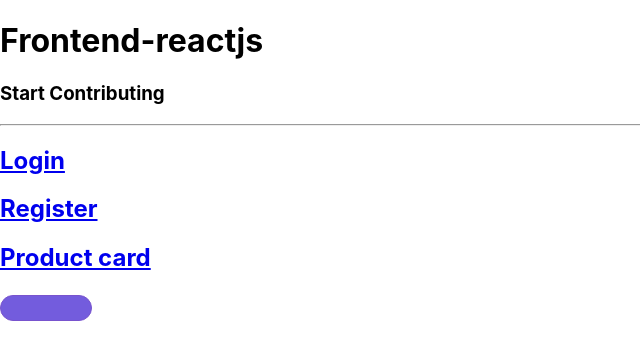
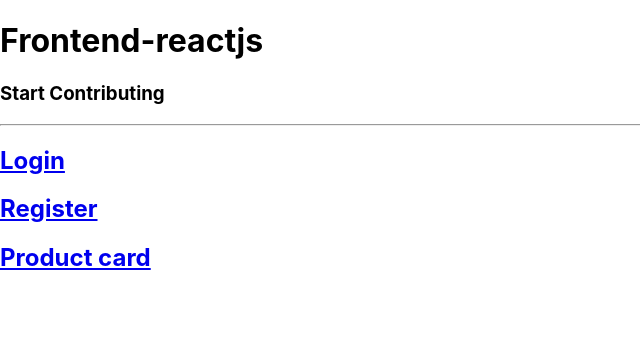
Before and after one commit to Dezenix/frontend-reactjs, a React (Create React App) app in the folder example/: page / in a window 1280 px wide. Shown: the top 360 px of the page, without its empty margins (0-640 px from the left). Built offline with nearby package versions, Linux system fonts and the light colour scheme.

Commit message:
Home.js edits

```diff
--- a/example/src/components/Home.js
+++ b/example/src/components/Home.js
@@ -1,6 +1,5 @@
 import React from 'react'
 import { Link } from 'react-router-dom'
-import Button from '../components/button/index'
 
 const Home = () => {
   return (
@@ -28,7 +27,6 @@ const Home = () => {
           {/* Add new Link Here for your new component */}
         </div>
       </div>
-      <Button />
     </div>
   )
 }
```
